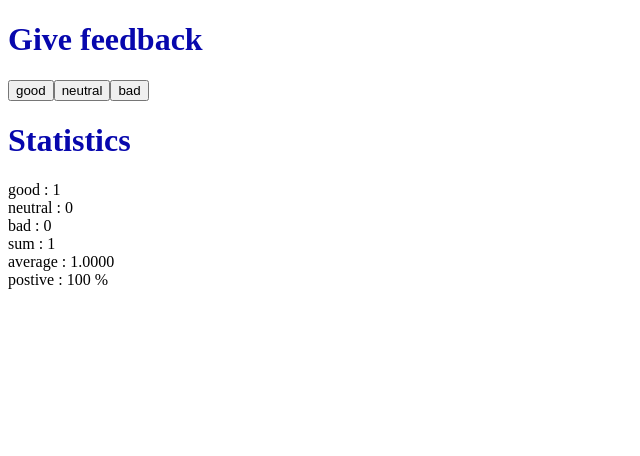
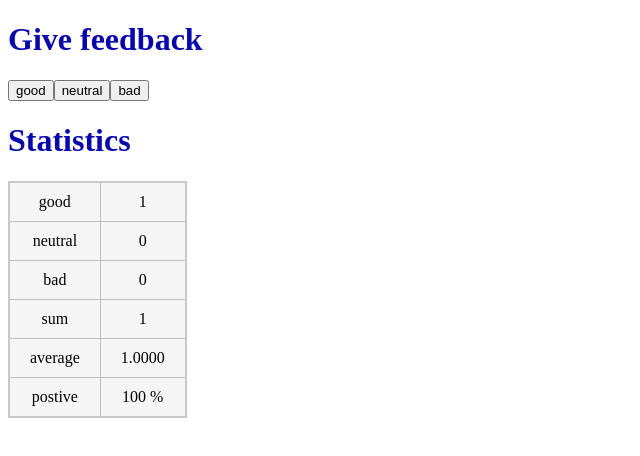
Before and after one commit to JabSYsEmb/Fullstack-By-Helsinki, a React (Create React App) app in the folder part1/unicafe/: page / in a window 1280 px wide. Both pictures are taken after a click on the button "good". Shown: the top 456 px of the page, without its empty margins (0-640 px from the left). Built offline with nearby package versions, Linux system fonts and the light colour scheme.

Commit message:
part1 unicafe is done with extra exercises

```diff
--- a/part1/unicafe/src/App.css
+++ b/part1/unicafe/src/App.css
@@ -3,6 +3,27 @@ button:hover{
   background-color: gray;
   color:            blue;
 }
-p,h1 {
+
+p, h1 {
   color: #0707AD;
 }
+
+
+table {
+  border-collapse: collapse;
+  border: 2px solid rgb(200,200,200);
+}
+
+td{
+  border: 1px solid rgb(190,190,190);
+  padding: 10px 20px;
+  text-align: center;
+}
+
+tr:nth-child(even) td {
+  background-color: rgb(71, 71, 71);
+}
+
+tr:nth-child(odd) td {
+  background-color: rgb(245,245,245);
+}
--- a/part1/unicafe/src/App.js
+++ b/part1/unicafe/src/App.js
@@ -1,30 +1,28 @@
 import { useState } from 'react';
 import './App.css';
 
-const Statistics  = ({data}) =>  {
-  return isSumZero(data) ? dataNotFound() : getStatistics(data);
-}
+const Statistics  = ({data}) =>  isSumZero(data) ? dataNotFound() : getStatistics(data)
 
 const getStatistics          = (data) => (
-  <>
+  <table>
     {Object.entries(data).map((item) =>
           < StatisticsLine key={item[0]} value={item[1]} msg={item[0]} />)}
     {Object.entries(getRemainingStatistics(data)).map((item) =>
           < StatisticsLine key={item[0]} value={item[1]} msg={item[0]} />)}
-  </>
+  </table>
 )
 
 const FeedbackButtons        = ({data}) => Object.entries(data).map((item) =>
   <Button key={item[0]} onClick={item[1]} text={item[0]} />
 );
 
-const getRemainingStatistics = (data) => {
-  return {
+const getRemainingStatistics = (data) => (
+  {
     sum     : sumOfFeedbacks(data),
     average : findAverageOfFeedbacks(data),
     postive : findPositiveRatioInFeedbacks(data)
   }
-}
+)
 
 const findAverageOfFeedbacks       = (feedbacks) => (
   isSumZero(feedbacks) ? dataNotFound() : fixFloat((feedbacks.good+feedbacks.bad)/sumOfFeedbacks(feedbacks),4)
@@ -34,7 +32,15 @@ const findPositiveRatioInFeedbacks = (feedbacks) => (
   isSumZero(feedbacks) ? dataNotFound() : fixFloat(feedbacks.good/sumOfFeedbacks(feedbacks),3) * 100 + " %"
 )
 
-const StatisticsLine  = ({value,msg})    => <tr >{msg} : {value}</tr>
+const StatisticsLine  = ({value,msg})    => (
+            <tbody>
+              <tr>
+                <td>{msg}</td>
+                <td>{value}</td>
+              </tr>
+            </tbody>
+)
+
 const dataNotFound    = ()               => <p>No feedbacks given</p>
 
 const sumOfFeedbacks  = (feedbacks)      => Object.entries(feedbacks).reduce((result,item) => (result+item[1]),0);
@@ -61,8 +67,6 @@ function App() {
     bad     : () => updateData({...data, bad     : data.bad + 1    } )
   }
 
-
-  // console.log(Object.entries(feedbacks).map(item => item[0]+ " : " +item[1]))
   return (
     <>
       < Header header={feedback_header}   />
```
